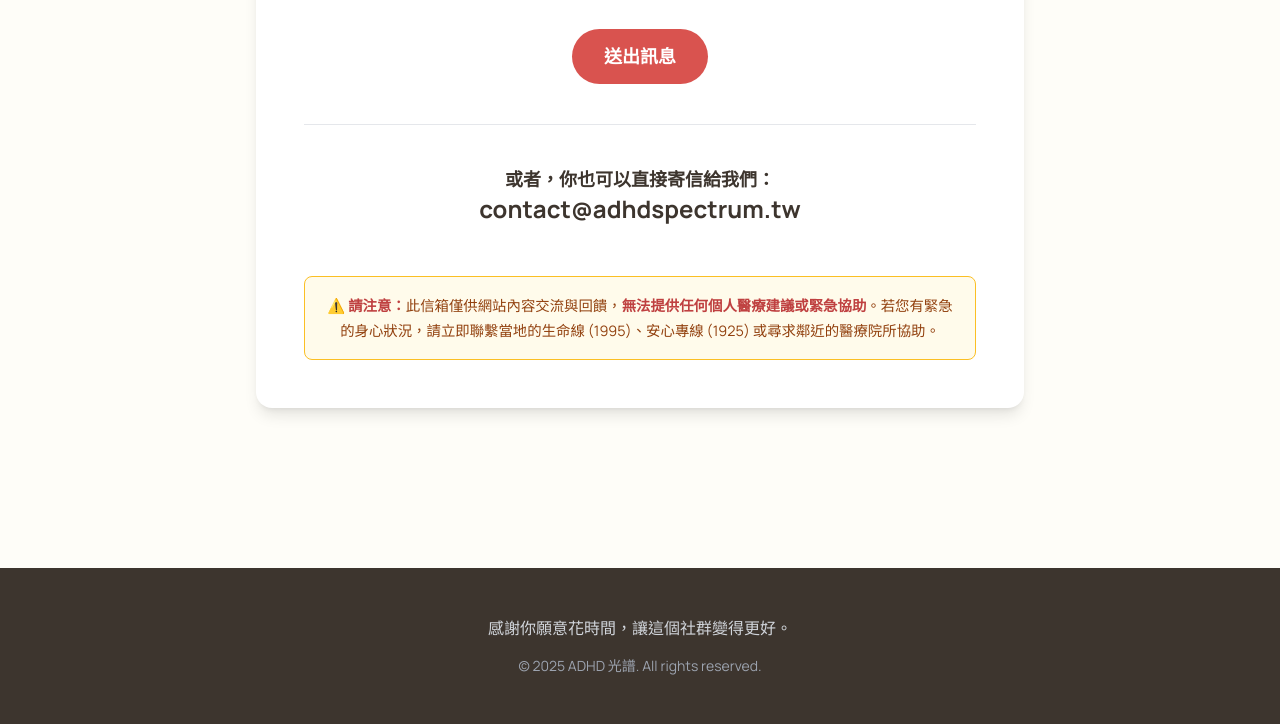
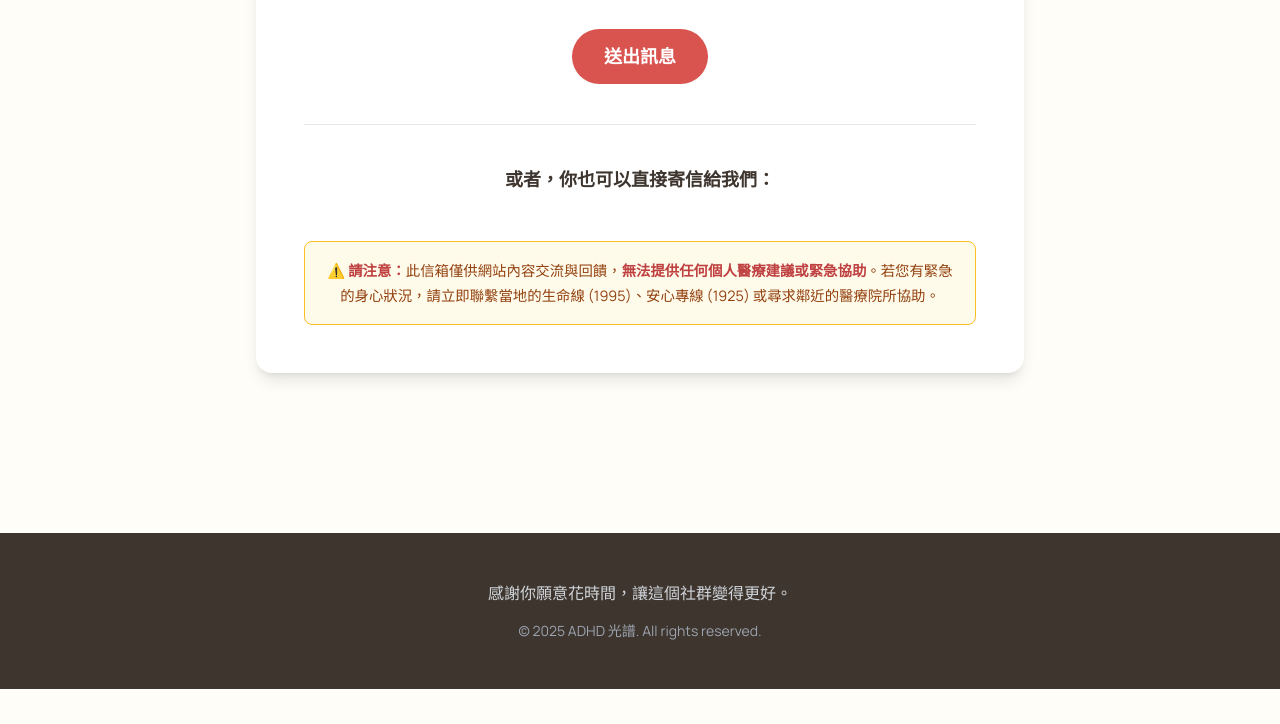
Before and after one commit to adhd-guide-tw/adhd-guide-tw.github.io, a plain HTML site: page contact.html in a window 1280 px wide. Shown: the part 1139-1863 px from the top of the page. After the commit the page ends 1828 px from the top, so only its background shows below. Drawn offline with nearby package versions, Linux system fonts and the light colour scheme.

Commit message:
Update contact.html

```diff
--- a/contact.html
+++ b/contact.html
@@ -132,7 +132,7 @@
 
                 <div class="text-center">
                      <p class="font-semibold text-lg">或者，你也可以直接寄信給我們：</p>
-                     <a href="mailto:contact@adhdspectrum.tw" class="text-2xl font-bold">contact@adhdspectrum.tw</a>
+                     <a href="mailto:hctsai@linux.com" class="text-2xl font-bold"></a>
                 </div>
 
                 <div class="disclaimer-box mt-12">
```
